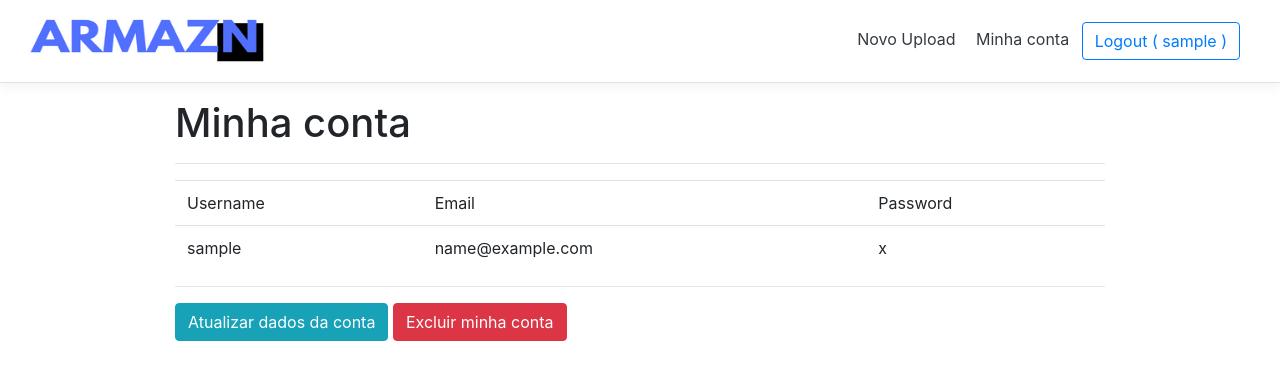
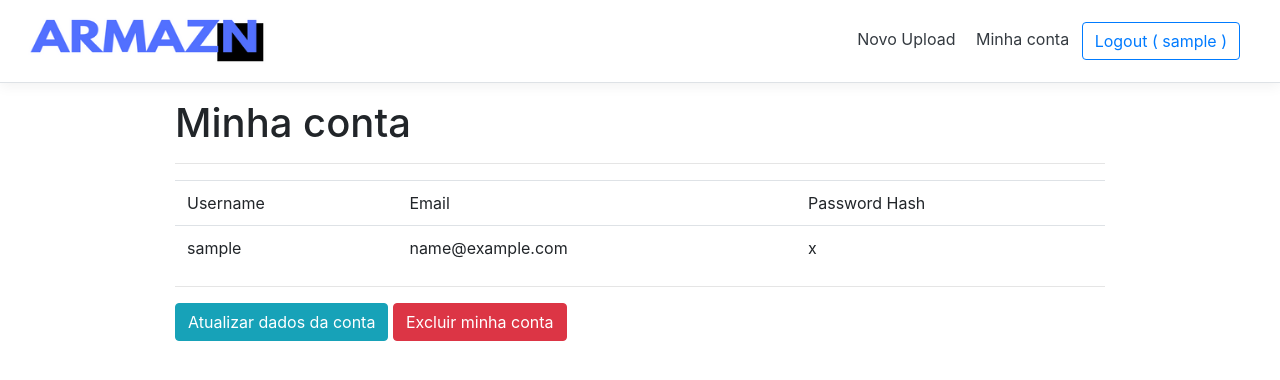
Before and after one commit to carlosmbraga/Armazn, a Flask app: page /account in a window 1280 px wide. Shown: the top 380 px of the page. Run offline with Flask 2, Linux system fonts and the light colour scheme; a user stored in the database is signed in; tables that the repository leaves empty hold one stand-in row (values such as "Sample post"); parts of the project's set-up code (start-up, migrations or seed data) failed here and were passed over; some libraries are stand-ins or nearby versions.

Commit message:
ajuste nos templates

```diff
--- a/app/templates/account.html
+++ b/app/templates/account.html
@@ -7,13 +7,13 @@
 		<tr>
 			<td>Username</td>
 			<td>Email</td>
-			<td>Password</td>
+			<td>Password Hash</td>
 		</tr>
 
 		<tr>
 			<td>{{ registro.username }}</td>
 			<td>{{ registro.email }}</td>
-			<td>{{ registro.password }}</td>
+			<td>{{ registro.password}}</td>
 		</tr>
 
 	</table>
--- a/app/templates/update.html
+++ b/app/templates/update.html
@@ -12,7 +12,7 @@
   </div>
   <div class="form-group">
     <label>Password</label>
-    <input name="password" class="form-control mb-2 mr-sm-2", value="{{ registro.password }}">
+    <input name="password" class="form-control mb-2 mr-sm-2" type="password", value="{{ registro.password }}">
   </div>
   <br>
   <a class="btn btn-secondary" href="/account" role="button">Voltar</a>
```
